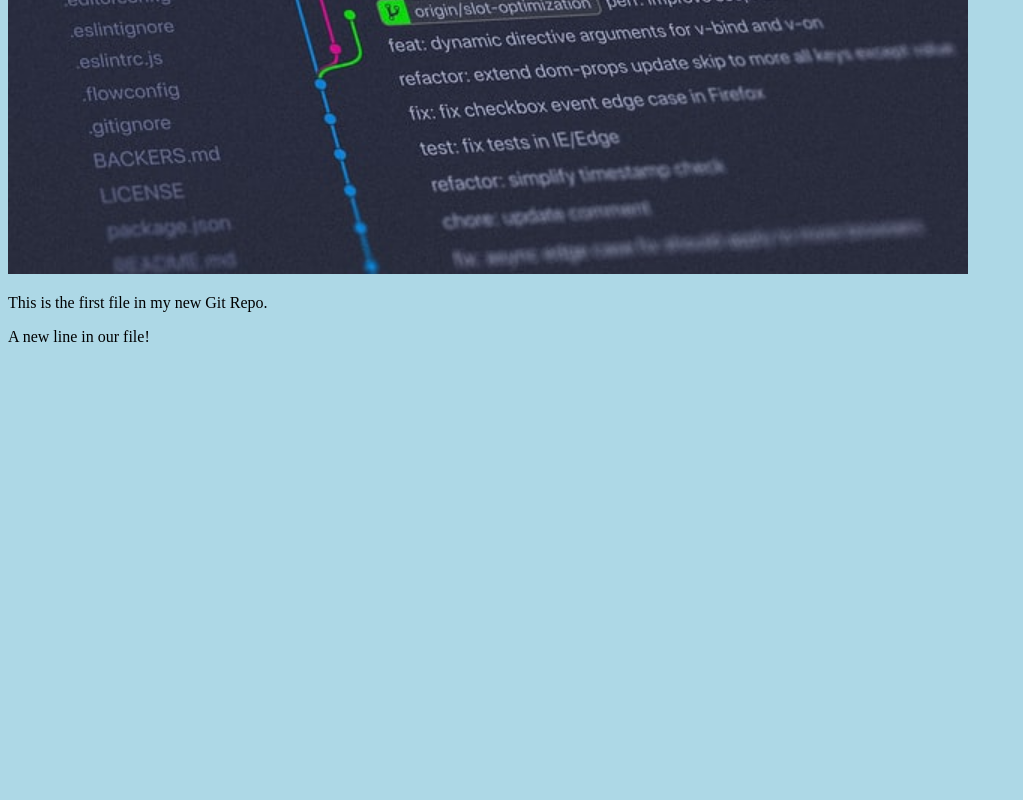
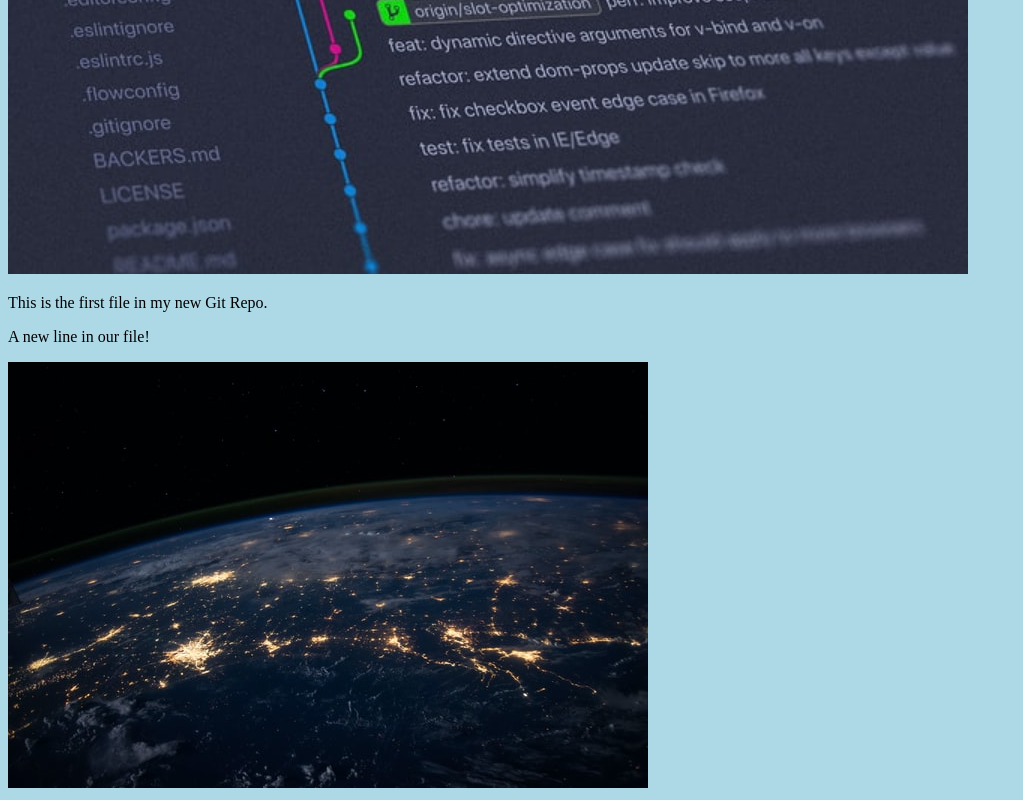
Before and after one commit to programmerrahulyadav/learn-git-w3school, a plain HTML site: page index.html in a window 1280 px wide. Shown: the part 442-1242 px from the top of the page, without its empty margins (0-1023 px from the left). Before the commit the page ends 804 px from the top, so only its background shows below. Drawn offline with Linux system fonts and the light colour scheme.

Commit message:
added new image

```diff
--- a/index.html
+++ b/index.html
@@ -13,5 +13,6 @@
         style="width:100%;max-width:960px"></div>
     <p>This is the first file in my new Git Repo.</p>
     <p>A new line in our file!</p>
+    <div><img src="img_hello_git.jpg" alt="Hello Git" style="width:100%;max-width:640px"></div>
 </body>
 </html>
```
Also changed, not shown: img_hello_git.jpg (added).
